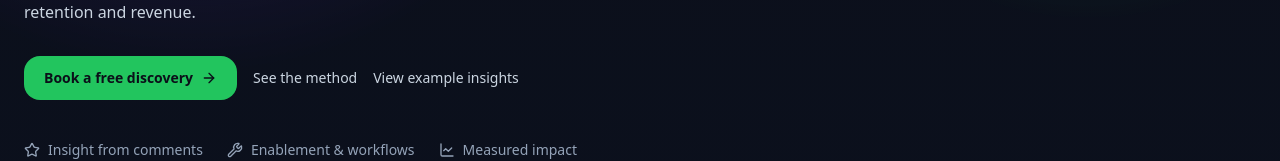
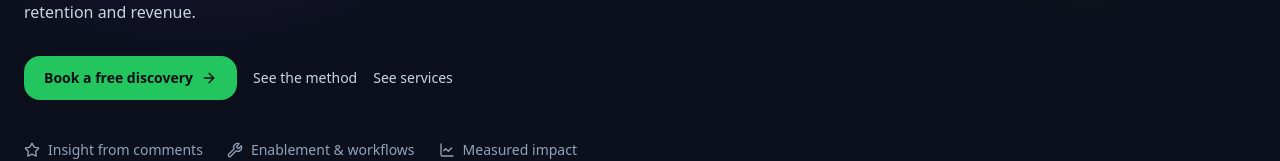
Before and after one commit to CasparRitchie/npsme-site, a React (Vite) app: page / in a window 1280 px wide. Shown: the part 632-793 px from the top of the page. Built offline with nearby package versions, Linux system fonts and the light colour scheme; no server answers.

Commit message:
Adding intercom data and improving api call timings v1.913

```diff
--- a/src/NpsMeLanding.jsx
+++ b/src/NpsMeLanding.jsx
@@ -14,8 +14,10 @@ function ServicesSection() {
   const { lang } = useLanguage();
   const tr = (p, f) => translations(lang, p, f);
   const cards = translations(lang, "landing.services.cards", []);
-  const ctas = translations(lang, "landing.services.ctas", {});
-
+  const ctas = translations(lang, "landing.services.ctas", {
+    products: lang === "fr" ? "Voir les offres" : "See services",
+    about: lang === "fr" ? "Pourquoi moi" : "Why me",
+  });
   return (
     <section id="services" className="mx-auto max-w-7xl px-6 pb-20">
       <div className="rounded-3xl border border-white/10 bg-white/5 p-6 md:p-8">
@@ -47,7 +49,7 @@ function ServicesSection() {
             to={localizePath("/products", lang)}
             className="inline-flex items-center gap-2 rounded-2xl px-4 py-2.5 text-sm font-semibold bg-[#22C55E] text-[#0B0F19] hover:bg-[#16A34A] transition"
           >
-            {ctas.products}
+            {ctas.products || (lang === "fr" ? "Voir les offres" : "See services")}
             <ArrowRight className="h-4 w-4" />
           </Link>
 
@@ -312,9 +314,12 @@ export default function NpsMeLanding() {
                 {tr("landing.hero.ctaMethod")}
               </a>
 
-              <a href="#demo" className="inline-flex items-center gap-2 text-sm text-slate-300 hover:text-white">
-                {tr("landing.hero.ctaDemo")}
-              </a>
+              <Link
+                to={localizePath("/products", lang)}
+                className="inline-flex items-center gap-2 text-sm text-slate-300 hover:text-white"
+              >
+                {lang === "fr" ? "Voir les offres" : "See services"}
+              </Link>
             </div>
 
             <div className="mt-10 flex items-center gap-6 text-sm text-slate-400">
@@ -415,7 +420,7 @@ export default function NpsMeLanding() {
           <p className="mt-3 text-slate-300 max-w-3xl">
             {tr("landing.platform.body")}{" "}
             <Link
-              to={lang === "fr" ? "/fr/analyse-nps-intercom" : "/intercom-nps-analytics"}
+              to={localizePath("/intercom-nps-analytics", lang)}
               className="underline decoration-white/30 underline-offset-4 hover:text-white"
             >
               {tr("landing.platform.linkIntercomText")}
```
